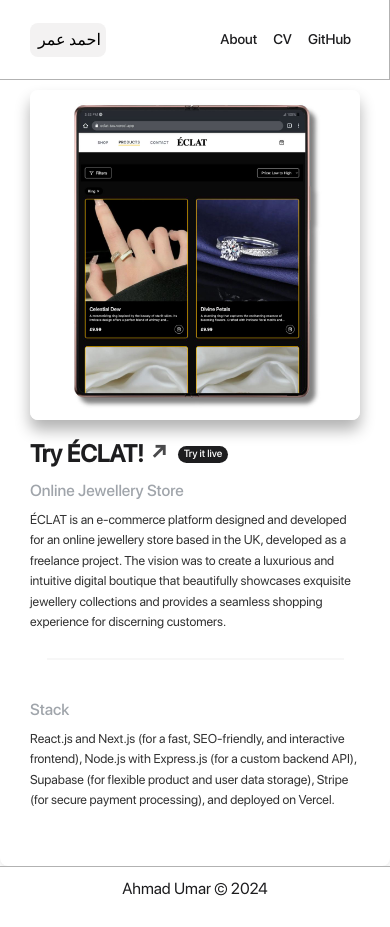
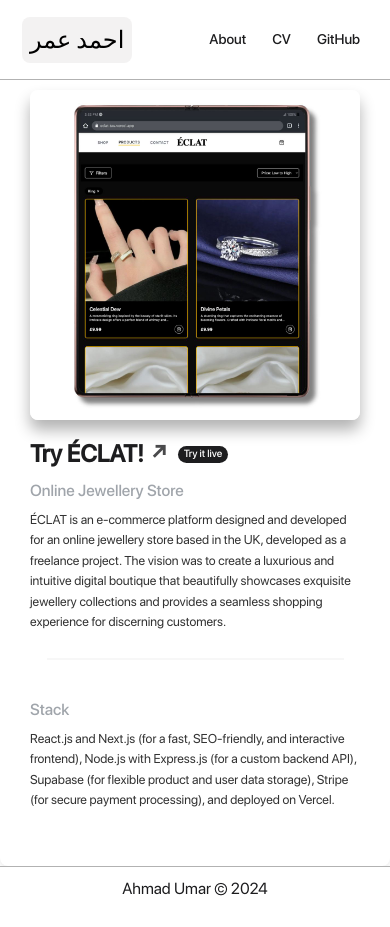
Before and after one commit to AhmadUmar6/Portfolio, a React (Create React App) app: page /projects/eclat-ecommerce in a window 390 px wide. Built offline with nearby package versions, Linux system fonts and the light colour scheme; a web font is replaced by a local one.

Commit message:
fixed header on ipads

```diff
--- a/src/components/Header.css
+++ b/src/components/Header.css
@@ -1,6 +1,8 @@
 @import url('https://fonts.cdnfonts.com/css/sequel');
+
 body {
   font-family: 'SF Pro', -apple-system, BlinkMacSystemFont, 'Segoe UI', 'Roboto', 'Oxygen', 'Ubuntu', 'Cantarell', 'Fira Sans', 'Droid Sans', 'Helvetica Neue', sans-serif;
+  padding-left: 240px; /* Default padding for desktop */
 }
 
 .header-nav {
@@ -34,7 +36,7 @@
 }
 
 .primary-nav {
-  display:list-item;
+  display: list-item;
 }
 
 .primary-text {
@@ -45,7 +47,7 @@
   cursor: pointer;
   transition: color 0.3s ease;
   width: 100%;
-  display: block; /* Ensure each link is on a separate line */
+  display: block;
 }
 
 .primary-text.active,
@@ -98,16 +100,22 @@
   padding-bottom: 0.5rem;
 }
 
-@media (max-width: 800px) {
-  body{
-    padding-left: 0px;
+/* Tablet breakpoint - switch to top navigation */
+@media (max-width: 1024px) {
+  body {
+    padding-left: 0;
+    padding-top: 0;
   }
 
   .header-nav {
     width: 100%;
     height: 80px;
+    border-right: none;
     border-bottom: 0.9px solid rgba(0,0,0,.3);
     flex-direction: row;
+    padding: 10px 20px;
+    justify-content: space-between;
+    align-items: center;
   }
 
   .header-content {
@@ -117,10 +125,24 @@
     width: 100%;
   }
 
+  .brand-text {
+    font-size: 24px;
+    padding: 8px 12px;
+    margin-left: 10px;
+  }
+
+  .primary-nav {
+    display: flex;
+    gap: 20px;
+    margin-left: auto;
+  }
+
   .primary-text {
     display: inline-block;
     width: auto;
-    font-size: 14px;
+    font-size: 20px;
+    padding: 8px 12px;
+    margin-right: 10px;
   }
 
   .projects-section,
@@ -128,27 +150,61 @@
     display: none;
   }
 
-  .nav-item {
-    margin-left: 10px;
-  }
-
-  .header-brand {
-    padding: 0;
-  }
-  .brand-text {
-    padding: 5px;
-    border-radius: 8px;
-    background-color: #f3f2f2;
-    font-size: 16px;
-    font-weight: 400;
-    padding-left: 8px;
-  }
-
-  .navbar-nav {
-    margin-left: 20px;
-  }
-
   .header-section:not(:last-child)::after {
     display: none;
   }
 }
+
+/* Mobile breakpoint - more compact layout */
+@media (max-width: 768px) {
+  .header-nav {
+    padding: 10px 15px;
+  }
+
+  .header-content {
+    justify-content: space-between;
+    width: 100%;
+  }
+
+  .brand-text {
+    font-size: 24px;
+    padding: 6px 10px;
+  }
+
+  .primary-nav {
+    gap: 18px;
+    margin-left: auto;
+  }
+
+  .primary-text {
+    font-size: 18px;
+    padding: 2px 9px;
+  }
+}
+
+/* Small mobile breakpoint */
+@media (max-width: 480px) {
+  .header-nav {
+    padding: 8px 12px;
+  }
+
+  .header-content {
+    justify-content: space-between;
+    width: 100%;
+  }
+
+  .brand-text {
+    font-size: 24px;
+    padding: 5px 8px;
+  }
+
+  .primary-nav {
+    gap: 0px;
+    margin-left: auto;
+  }
+
+  .primary-text {
+    font-size: 14px;
+    padding: 2px 2px;
+  }
+}
--- a/src/components/Main.css
+++ b/src/components/Main.css
@@ -1,5 +1,9 @@
 body {
   font-family: 'SF Pro', -apple-system, BlinkMacSystemFont, 'Segoe UI', 'Roboto', 'Oxygen', 'Ubuntu', 'Cantarell', 'Fira Sans', 'Droid Sans', 'Helvetica Neue', sans-serif;
+}
+
+.main-content {
+  padding: 20px;
 }
 
 .header-text {
@@ -28,6 +32,17 @@
   background-clip: text;
   text-align: left;
   font-weight: 500;
+}
+
+.header-text2 {
+  text-align: center;
+  font-size: 2rem;
+  font-weight: 700;
+  margin: 30px 0;
+  background: linear-gradient(110deg, #9e9e9e 1%, #1D1D1F 85%);
+  -webkit-background-clip: text;
+  -webkit-text-fill-color: transparent;
+  background-clip: text;
 }
 
 .japanese-card {
@@ -82,7 +97,56 @@
   border: 1px solid #ddd;
 }
 
+/* Tablet adjustments */
+@media (max-width: 1024px) {
+  .main-content {
+    padding: 15px;
+  }
+
+  .header-text {
+    padding: 15px 0;
+  }
+
+  .header-text p {
+    font-size: 1.3rem;
+  }
+
+  .header-text sup {
+    font-size: 0.9rem;
+    top: -0.8em;
+  }
+
+  .header-text2 {
+    font-size: 1.8rem;
+    margin: 25px 0;
+  }
+
+  .japanese-card {
+    padding: 25px;
+    margin: 15px auto;
+  }
+
+  .star-icon {
+    font-size: 3rem;
+    margin-bottom: 12px;
+  }
+
+  .japanese-text {
+    font-size: 2.8rem;
+    margin-bottom: 12px;
+  }
+
+  .english-text {
+    font-size: 2rem;
+  }
+}
+
+/* Mobile breakpoint */
 @media (max-width: 768px) {
+  .main-content {
+    padding: 10px;
+  }
+
   .header-text {
     padding: 10px 0;
   }
@@ -94,6 +158,11 @@
 
   .header-text p {
     font-size: 1.2rem;
+  }
+
+  .header-text2 {
+    font-size: 1.6rem;
+    margin: 20px 0;
   }
 
   .japanese-card {
@@ -121,6 +190,7 @@
   }
 }
 
+/* Small mobile breakpoint */
 @media (max-width: 576px) {
   .header-text {
     margin-top: 0px;
@@ -134,6 +204,11 @@
 
   .header-text p {
     font-size: 0.8rem;
+  }
+
+  .header-text2 {
+    font-size: 1.4rem;
+    margin: 15px 0;
   }
 
   .japanese-card {
```
Lines whose indentation alone changed are shown as unchanged.
